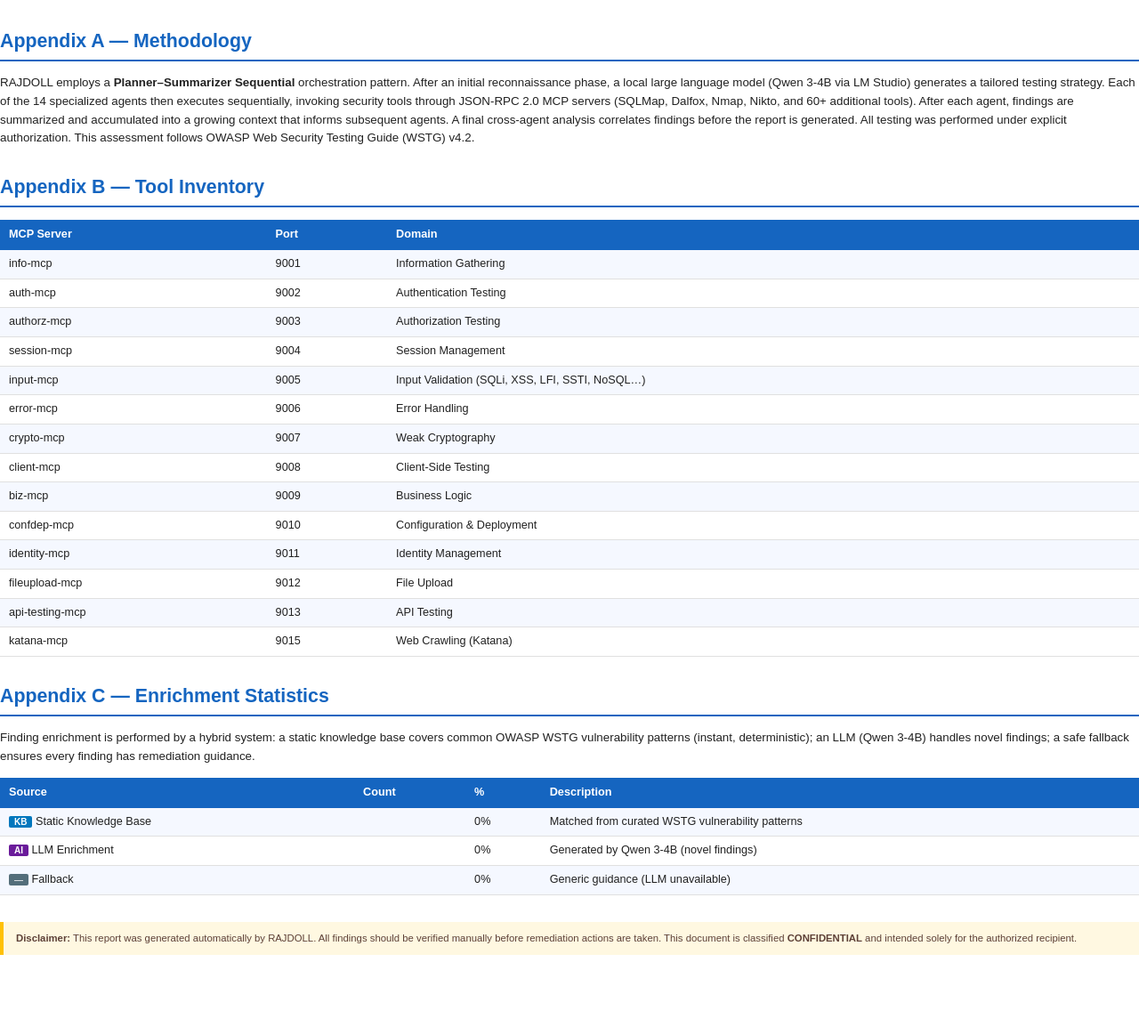
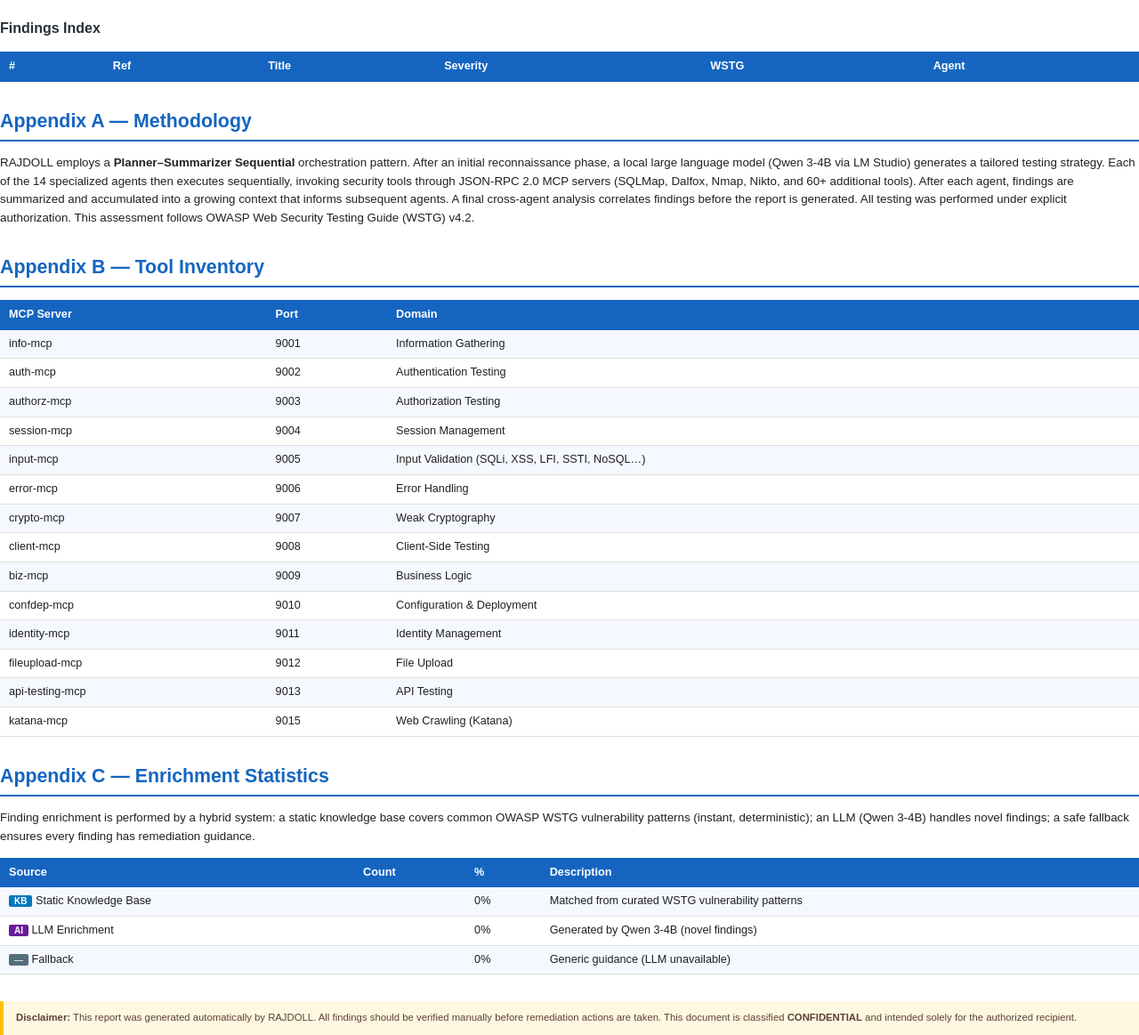
Before and after one commit to Rajdoll/RAJDOLL, a Python web app: template multi_agent_system/templates/report.html.j2 in a window 1280 px wide. Shown: the part 1630-2793 px from the top of the page at 89% size. Before the commit the page ends 2703 px from the top, so only its background shows below. Run offline with Jinja, Linux system fonts and the light colour scheme; the template is opened without the code that fills it, so the values that code supplies are empty.

Commit message:
feat(report): add findings index table before detail cards
Co-Authored-By: Claude Sonnet 4.6 <noreply@anthropic.com>

```diff
--- a/multi_agent_system/templates/report.html.j2
+++ b/multi_agent_system/templates/report.html.j2
@@ -289,6 +289,21 @@
 <h1 class="section-break">4. Detailed Findings</h1>
 <p style="font-size:9pt;color:#546e7a">Sorted by severity (Critical → High → Medium → Low → Info). {{ total_findings }} findings total.</p>
 
+<h2>Findings Index</h2>
+<table>
+  <tr><th>#</th><th>Ref</th><th>Title</th><th>Severity</th><th>WSTG</th><th>Agent</th></tr>
+  {% for f in findings %}
+  <tr>
+    <td>{{ loop.index }}</td>
+    <td style="font-family:monospace;font-size:8pt;white-space:nowrap">{{ f.ref }}</td>
+    <td style="font-size:9pt">{{ f.title }}</td>
+    <td><span class="badge sev-{{ f.severity }}">{{ f.severity }}</span></td>
+    <td style="font-size:8.5pt;white-space:nowrap">{{ f.wstg_id or '—' }}</td>
+    <td style="font-size:8.5pt;color:#546e7a">{{ f.agent_name }}</td>
+  </tr>
+  {% endfor %}
+</table>
+
 {% for f in findings %}
 <div class="finding">
   <div class="finding-header">
```
Also changed, not shown: multi_agent_system/tests/test_pdf_report.py (+42 -0 lines).
